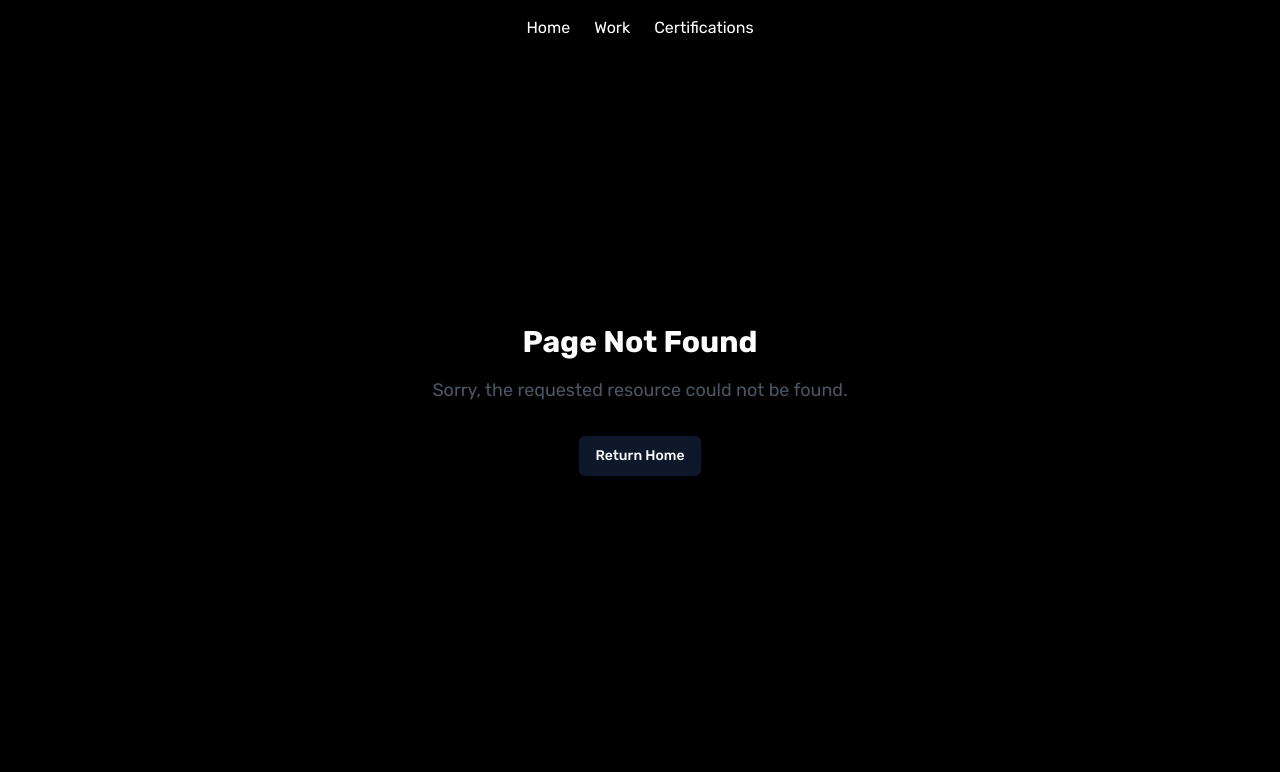
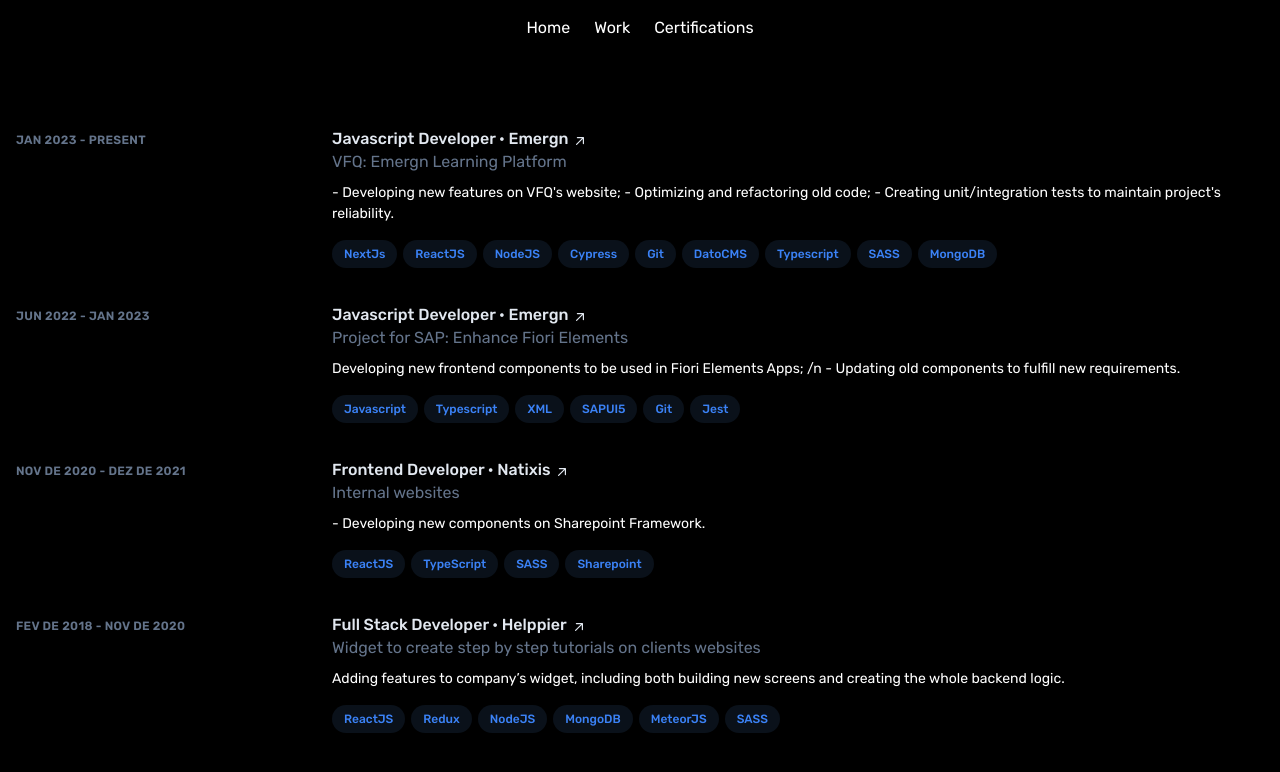
Before and after one commit to zepedroc/Portfolio, a Next.js app: page /work in a window 1280 px wide. Before the commit this address had no page. Shown: the top 772 px of the page. Built offline with nearby package versions, Linux system fonts and the light colour scheme.

Commit message:
Real experience

```diff
--- /dev/null
+++ b/components/experience.tsx
@@ -0,0 +1,72 @@
+type ExperienceProps = {
+  role: string;
+  company: string;
+  duration: string;
+  description: string;
+  technologies: string[];
+  project: string;
+};
+
+const Experience: React.FC<ExperienceProps> = ({ role, company, duration, description, technologies, project }) => {
+  return (
+    <div className="group relative grid pb-1 mb-8 transition-all sm:grid-cols-8 sm:gap-8 md:gap-4 lg:hover:!opacity-100 lg:group-hover/list:opacity-50">
+      <div className="absolute -inset-x-4 -inset-y-4 z-0 hidden rounded-md transition motion-reduce:transition-none lg:-inset-x-6 lg:block lg:group-hover:bg-slate-800/50 lg:group-hover:shadow-[inset_0_1px_0_0_rgba(148,163,184,0.1)] lg:group-hover:drop-shadow-lg"></div>
+      <header
+        className="z-10 mb-2 mt-1 text-xs font-semibold uppercase tracking-wide text-slate-500 sm:col-span-2"
+        aria-label="2018 to 2024"
+      >
+        {duration}
+      </header>
+      <div className="z-10 sm:col-span-6">
+        <h3 className="font-medium leading-snug text-slate-200">
+          <div>
+            <a
+              className="inline-flex items-baseline font-medium leading-tight text-slate-200 hover:text-blue-300 focus-visible:text-blue-300  group/link text-base"
+              href="https://upstatement.com"
+              target="_blank"
+              rel="noreferrer noopener"
+            >
+              <span className="absolute -inset-x-4 -inset-y-2.5 hidden rounded md:-inset-x-6 md:-inset-y-4 lg:block"></span>
+              <span>
+                {role} ·
+                <span className="inline-block ml-1">
+                  {company}
+                  <svg
+                    xmlns="http://www.w3.org/2000/svg"
+                    viewBox="0 0 20 20"
+                    fill="currentColor"
+                    className="inline-block h-4 w-4 shrink-0 transition-transform group-hover/link:-translate-y-1 group-hover/link:translate-x-1 group-focus-visible/link:-translate-y-1 group-focus-visible/link:translate-x-1 motion-reduce:transition-none ml-1 translate-y-px"
+                    aria-hidden="true"
+                  >
+                    <path
+                      fillRule="evenodd"
+                      d="M5.22 14.78a.75.75 0 001.06 0l7.22-7.22v5.69a.75.75 0 001.5 0v-7.5a.75.75 0 00-.75-.75h-7.5a.75.75 0 000 1.5h5.69l-7.22 7.22a.75.75 0 000 1.06z"
+                      clipRule="evenodd"
+                    ></path>
+                  </svg>
+                </span>
+              </span>
+            </a>
+          </div>
+        </h3>
+        <div>
+          <div className="text-slate-500" aria-hidden="true">
+            {project}
+          </div>
+        </div>
+        <p className="mt-2 text-sm leading-normal">{description}</p>
+        <ul className="mt-2 flex flex-wrap" aria-label="Technologies used">
+          {technologies.map((tech: string) => (
+            <li key={tech} className="mr-1.5 mt-2">
+              <div className="flex items-center rounded-full bg-blue-400/10 px-3 py-1 text-xs font-medium leading-5 text-blue-500 ">
+                {tech}
+              </div>
+            </li>
+          ))}
+        </ul>
+      </div>
+    </div>
+  );
+};
+
+export default Experience;
--- a/components/magicui/icon-cloud.tsx
+++ b/components/magicui/icon-cloud.tsx
@@ -54,7 +54,7 @@
 
 type IconData = Awaited<ReturnType<typeof fetchSimpleIcons>>;
 
-export default function IconCloud({ iconSlugs }: DynamicCloudProps) {
+export default function IconCloud({ iconSlugs }: Readonly<DynamicCloudProps>) {
   const [data, setData] = useState<IconData | null>(null);
 
   useEffect(() => {
--- /dev/null
+++ b/src/app/work/page.tsx
@@ -0,0 +1,22 @@
+'use client';
+
+import { motion } from 'framer-motion';
+
+import Experience from '@/components/experience';
+import { experiences } from '@/src/constants/work';
+
+export default function Home() {
+  return (
+    <motion.div
+      initial={{ y: 20, opacity: 0 }}
+      animate={{ y: 0, opacity: 1 }}
+      transition={{ ease: 'easeInOut', duration: 0.5 }}
+    >
+      <div className="container mx-auto p-4 mt-28">
+        {experiences.map((exp) => (
+          <Experience key={exp.duration} {...exp} />
+        ))}
+      </div>
+    </motion.div>
+  );
+}
--- a/src/constants/homepage.ts
+++ b/src/constants/homepage.ts
@@ -17,6 +17,7 @@
   'sonarqube',
   'graphql',
   'gitlab',
+  'prettier',
   'Nest.JS', // not showing up
   'Visual Studio Code', // not showing up
   'Copilot', // not showing up
--- /dev/null
+++ b/src/constants/work.ts
@@ -0,0 +1,37 @@
+export const experiences = [
+  {
+    role: 'Javascript Developer',
+    company: 'Emergn',
+    duration: 'Jan 2023 - Present',
+    project: 'VFQ: Emergn Learning Platform',
+    description:
+      "- Developing new features on VFQ's website;\n- Optimizing and refactoring old code;\n- Creating unit/integration tests to maintain project's reliability.",
+    technologies: ['NextJs', 'ReactJS', 'NodeJS', 'Cypress', 'Git', 'DatoCMS', 'Typescript', 'SASS', 'MongoDB'],
+  },
+  {
+    role: 'Javascript Developer',
+    company: 'Emergn',
+    duration: 'Jun 2022 - Jan 2023',
+    project: 'Project for SAP: Enhance Fiori Elements',
+    description:
+      'Developing new frontend components to be used in Fiori Elements Apps; /n - Updating old components to fulfill new requirements.',
+    technologies: ['Javascript', 'Typescript', 'XML', 'SAPUI5', 'Git', 'Jest'],
+  },
+  {
+    role: 'Frontend Developer',
+    company: 'Natixis',
+    duration: 'nov de 2020 - dez de 2021',
+    project: 'Internal websites',
+    description: '- Developing new components on Sharepoint Framework.',
+    technologies: ['ReactJS', 'TypeScript', 'SASS', 'Sharepoint'],
+  },
+  {
+    role: 'Full Stack Developer',
+    company: 'Helppier',
+    duration: 'fev de 2018 - nov de 2020',
+    project: 'Widget to create step by step tutorials on clients websites',
+    description:
+      'Adding features to company’s widget, including both building new screens and creating the whole backend logic.',
+    technologies: ['ReactJS', 'Redux', 'NodeJS', 'MongoDB', 'MeteorJS', 'SASS'],
+  },
+];
```
Also changed, not shown: 1 other file (tests, documents, lock files or other folders).
